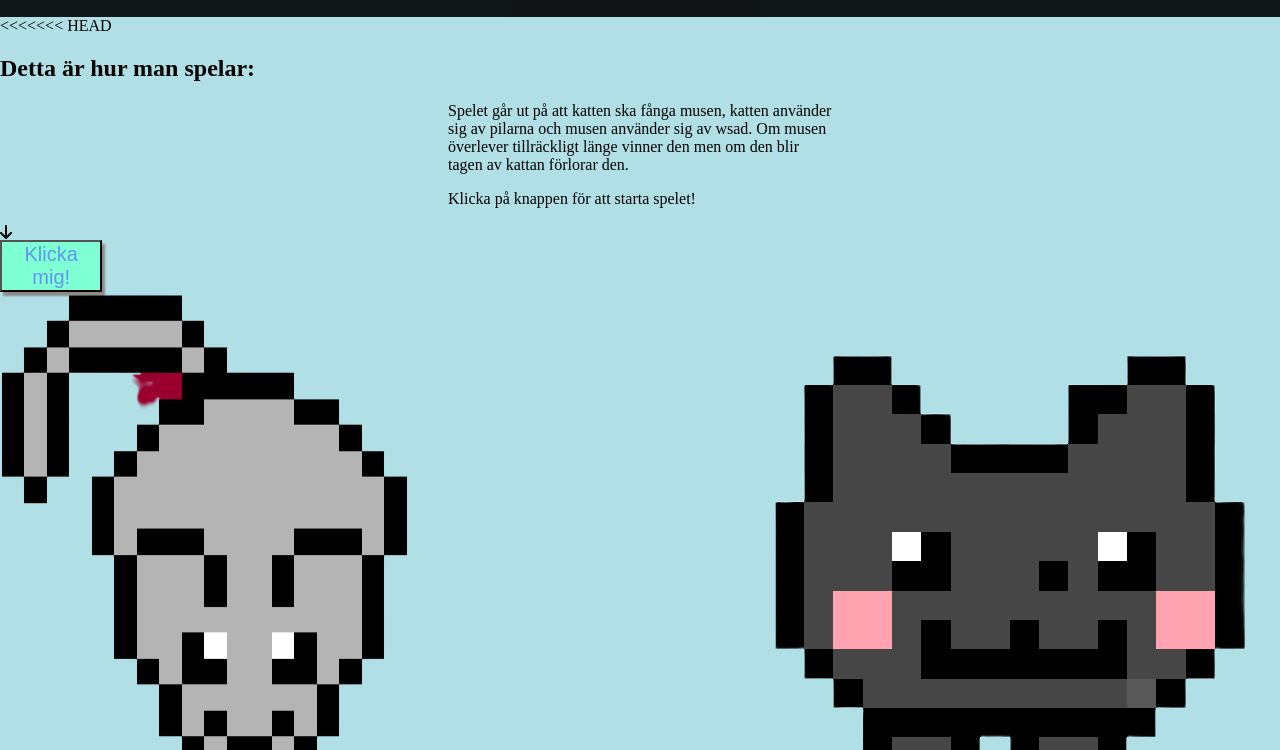
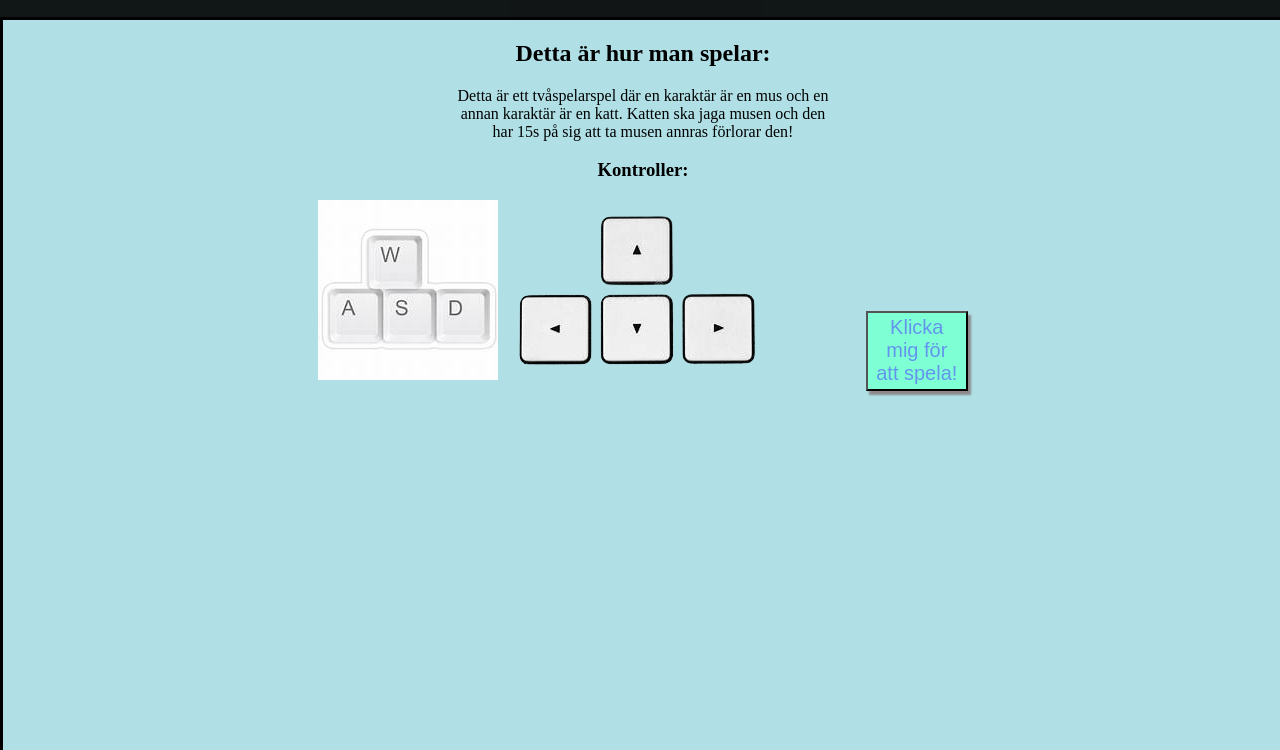
Before and after one commit to Fasterbom05/JS-Project-PRRPRRR, a plain HTML site: page startsida.html in a window 1280 px wide. Shown: the part 50-800 px from the top of the page. Drawn offline with Linux system fonts and the light colour scheme.

Commit message:
finjusteringar

```diff
--- a/startsida.html
+++ b/startsida.html
@@ -15,33 +15,11 @@
     <nav class="navbar">
       <h1>Katt och råtta</h1>
     </nav>
-<<<<<<< HEAD
-    <main>
-      <div class="spelDiv">
-        <h2>Detta är hur man spelar:</h2>
-        <p>
-          Spelet går ut på att katten ska fånga musen, katten använder sig av
-          pilarna och musen använder sig av wsad. Om musen överlever
-          tillräckligt länge vinner den men om den blir tagen av kattan förlorar
-          den.
-        </p>
-        <p>Klicka på knappen för att starta spelet!</p>
-        <div class="knappen">
-          <i class="fa-solid fa-arrow-down"></i>
-          <a href="index.html" target="_blank"><button>Klicka mig!</button></a>
-        </div>
-        <div class="bilder">
-          <img src="bild/mousetrans.png" alt="mus" />
-          <img src="bild/gullig_cat.png" alt="cat" />
-        </div>
-      </div>
-    </main>
-  </body>
-=======
   <main>
     <section>
       <div class="spelDiv">
         <h2>Detta är hur man spelar:</h2>
+        <p>Detta är ett tvåspelarspel där en karaktär är en mus och en annan karaktär är en katt. Katten ska jaga musen och den har 15s på sig att ta musen annras förlorar den!</p>
         <h3>Kontroller:</h3>
         <img src="Bild/wasdf.png" alt="">
         <img src="Bild/th-removebg-preview (1).png" alt="">
@@ -50,5 +28,4 @@
     </section>
   </main>
 </body>
->>>>>>> cbd684182b378149459dccbbe0e3cb5a4be35861
 </html>
--- a/style.css
+++ b/style.css
@@ -9,12 +9,8 @@
 .spelDiv {
   width: 100vw;
   height: 100vh;
-<<<<<<< HEAD
   text-align: center;
-=======
   border: solid black;
-
->>>>>>> cbd684182b378149459dccbbe0e3cb5a4be35861
 }
 
 p {
```
